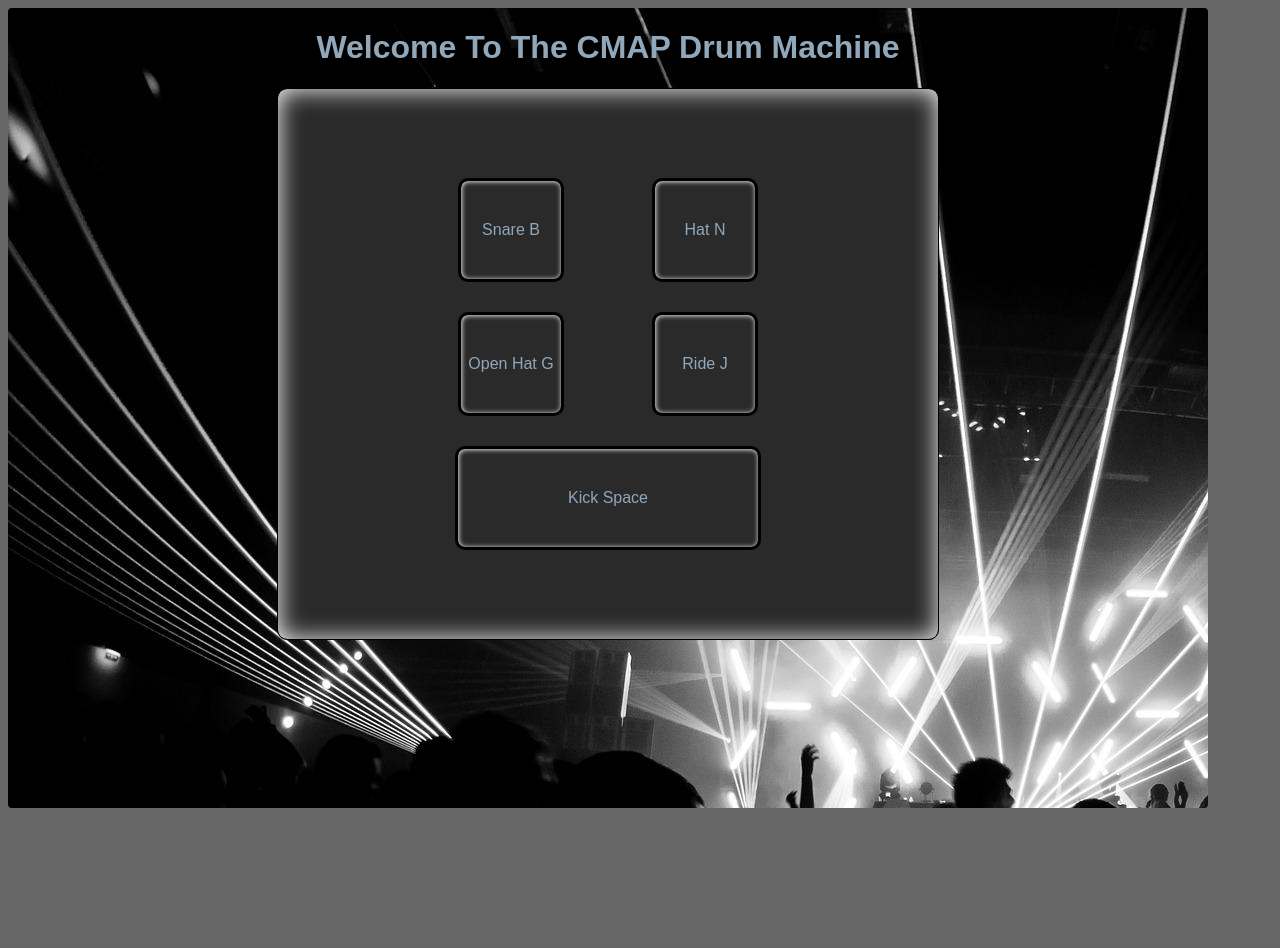
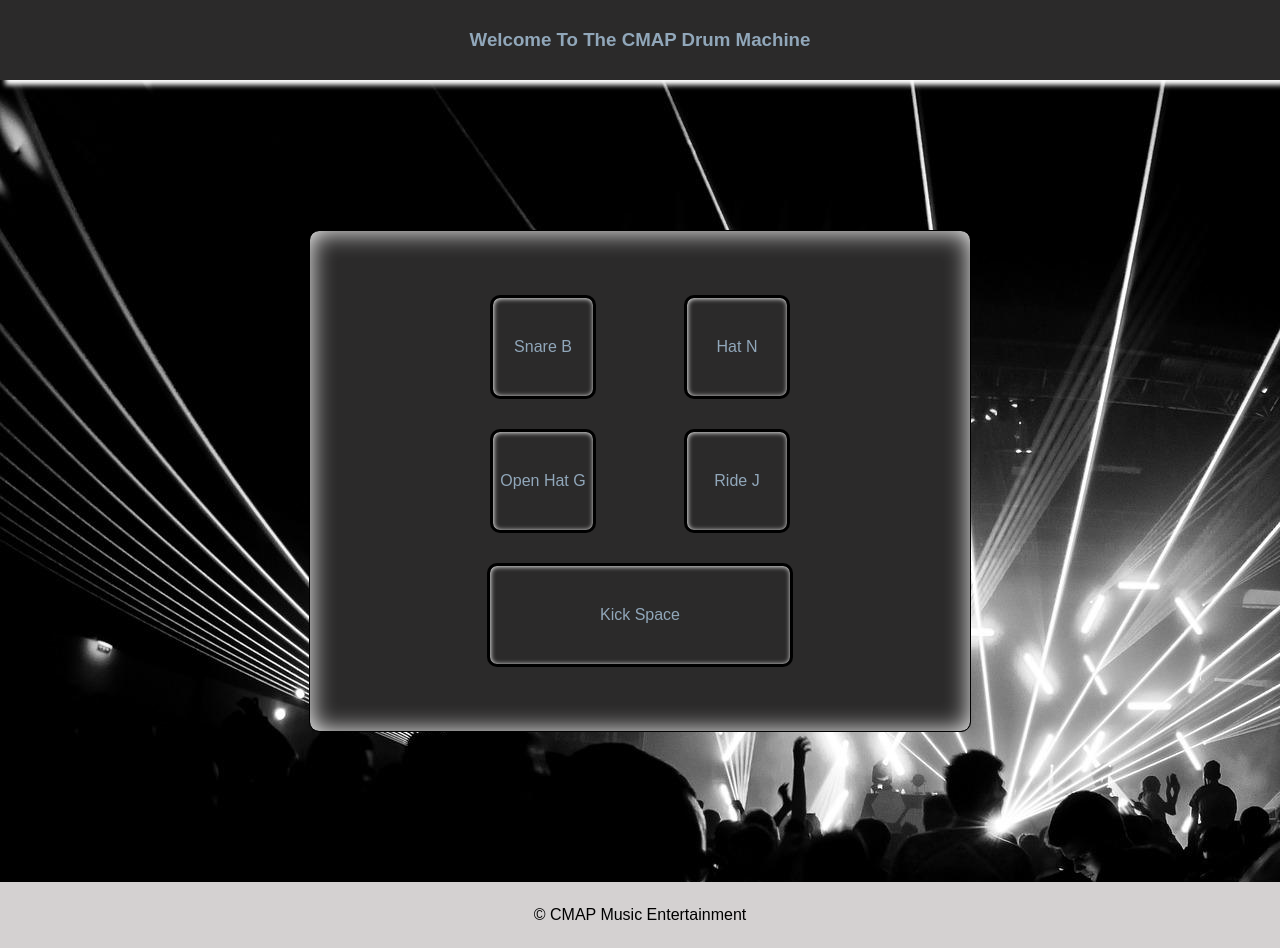
Before and after one commit to cmap89/drum_machine, a plain HTML site: page index.html in a window 1280 px wide. Before the commit the page ends 816 px from the top, so only its background shows below. Drawn offline with Linux system fonts and the light colour scheme.

Commit message:
Add CSS styles to drum machine. Add Header and Footer sections to HTML. Fix bugs in app.js to disable spacebar scroll.

```diff
--- a/app.js
+++ b/app.js
@@ -9,7 +9,7 @@ pads.forEach(pad => pad.addEventListener('transitionend', removeTransition));
 pads.forEach(pad => pad.addEventListener('click', (e) => {
     const eCode = e.target.attributes[0].value
     const audio = document.querySelector(`audio[data-key="${eCode}"]`);
-    audio.volume = 0.5;
+    audio.volume = 0.3;
     if (!audio) return;
     audio.currentTime = 0;
     audio.play();
@@ -19,8 +19,8 @@ pads.forEach(pad => pad.addEventListener('click', (e) => {
 function keyPlay(e) {
     const audio = document.querySelector(`audio[data-key="${e.code}"]`);
     const pad = document.querySelector(`.pad[data-key="${e.code}"]`);
-    if (e.code === 'space') e.preventDefault();
-    audio.volume = 0.5;
+    if (e.code === 'Space') e.preventDefault();
+    audio.volume = 0.3;
     if (!audio) return;
     audio.currentTime = 0;
     audio.play();
--- a/index.html
+++ b/index.html
@@ -10,9 +10,10 @@
 </head>
 
 <body>
-    <div class="main-container">
-        <h1>Welcome To The CMAP Drum Machine</h1>
-
+    <section class="main-container" id="main-container">
+        <nav class="banner">
+            <h1>Welcome To The CMAP Drum Machine</h1>
+        </nav>
         <div class="pad-board">
             <div class="main-pads-div">
                 <div data-key="KeyB" class="pad">Snare B</div>
@@ -24,8 +25,12 @@
                 <div data-key="Space" class="pad" id="spacebar">Kick Space</div>
             </div>
         </div>
-
-    </div>
+        <footer id="footer">
+            <div class="copy">
+                &copy; CMAP Music Entertainment
+            </div>
+        </footer>
+    </section>
 
     <audio data-key="Space" src="sounds/kick.wav"></audio>
     <audio data-key="KeyB" src="sounds/snare.wav"></audio>
--- a/style.css
+++ b/style.css
@@ -2,19 +2,35 @@
     border: red solid;
 } */
 
+:root {
+    width: 100%;
+}
+
 body {
     background-color: #676666;
     font-family: Arial, Helvetica, sans-serif;
+    margin: 0;
+}
+
+.banner {
+    display: flex;
+    justify-content: center;
+    align-items: center;
+    width: 100%;
+    height: 5rem;
+    z-index: 1;
+    background-color: #2b2a2a;
+    box-shadow: 5px 5px 5px white;
 }
 
 h1 {
     color: #91a7ba;
+    margin: 0;
 }
 
 .main-container {
     display: flex;
-    height: 100vh;
-    width: 150vh;
+    width: 100%;
     flex-direction: column;
     align-items: center;
     background-color: #000;
@@ -28,11 +44,12 @@ h1 {
     justify-content: center;
     align-items: center;
     width: 660px;
-    height: 450px;
+    height: 400px;
     border: 1px black solid;
     border-radius: 10px;
     background-color: #2b2a2a;
     padding: 50px 0;
+    margin: 150px 0;
     box-shadow: inset .5px .5px 25px white;
 }
 
@@ -68,3 +85,14 @@ h1 {
     border-color: yellow;
     box-shadow: 0 0 10px yellow;
 }
+
+#footer {
+    background-color: aliceblue;
+    width: 100%;
+}
+
+.copy {
+    background-color: #d4d1d1;
+    padding: 1.5rem;
+    text-align: center;
+}
```
